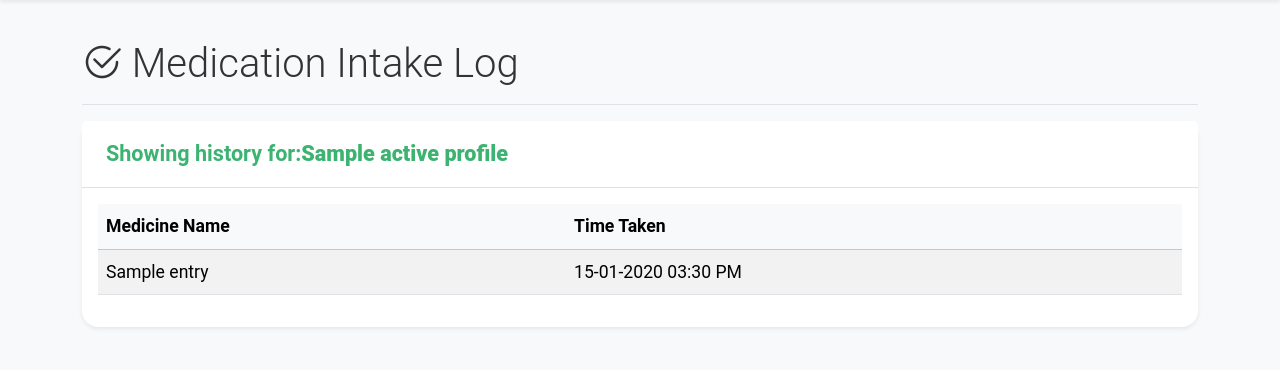
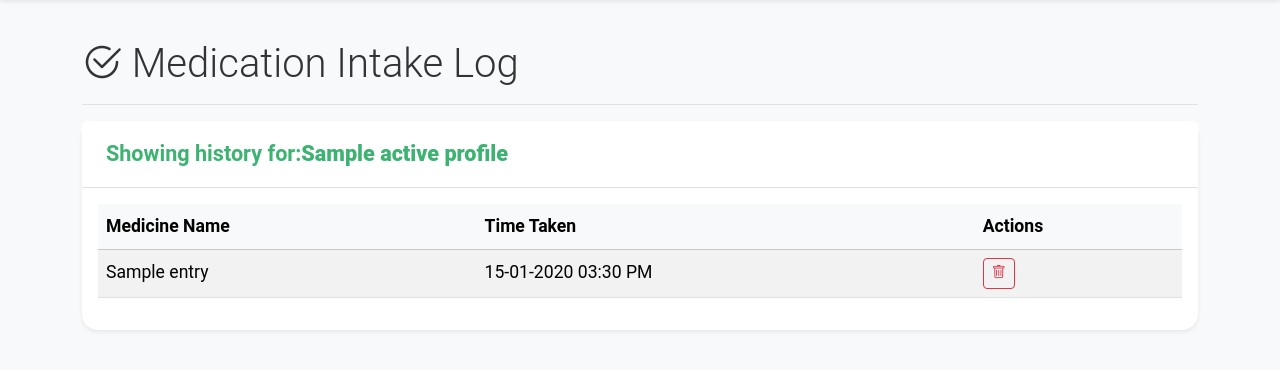
Before and after one commit to lakshith-bit/FamilyHealth, a Flask app: template templates/intake_log.html in a window 1280 px wide. Shown: the part 76-446 px from the top of the page. Run offline with Flask 3, Linux system fonts and the light colour scheme; the template is opened without the code that fills it: most values are stand-ins (such as "Sample title", 1, 10 or a date in 2020).

Commit message:
deleting intake

```diff
--- a/templates/intake_log.html
+++ b/templates/intake_log.html
@@ -16,17 +16,24 @@
                     <tr>
                         <th>Medicine Name</th>
                         <th>Time Taken</th>
-                    </tr>
+                        <th>Actions</th> </tr>
                 </thead>
                 <tbody>
                     {% for entry in log_entries %}
                     <tr>
                         <td>{{ entry.name }}</td>
                         <td>{{ entry.taken_at | datetime_indian }}</td>
+                        <td>
+                            <form action="{{ url_for('delete_intake_log', log_id=entry.id) }}" method="POST" onsubmit="return confirm('Are you sure you want to delete this record?');">
+                                <button type="submit" class="btn btn-sm btn-outline-danger" title="Delete">
+                                    <i class="bi bi-trash"></i>
+                                </button>
+                            </form>
+                        </td>
                     </tr>
                     {% else %}
                     <tr>
-                        <td colspan="2" class="text-center p-4">
+                        <td colspan="3" class="text-center p-4">
                             <p class="text-muted mb-0">No medication intake has been logged for this profile yet.</p>
                         </td>
                     </tr>
```
